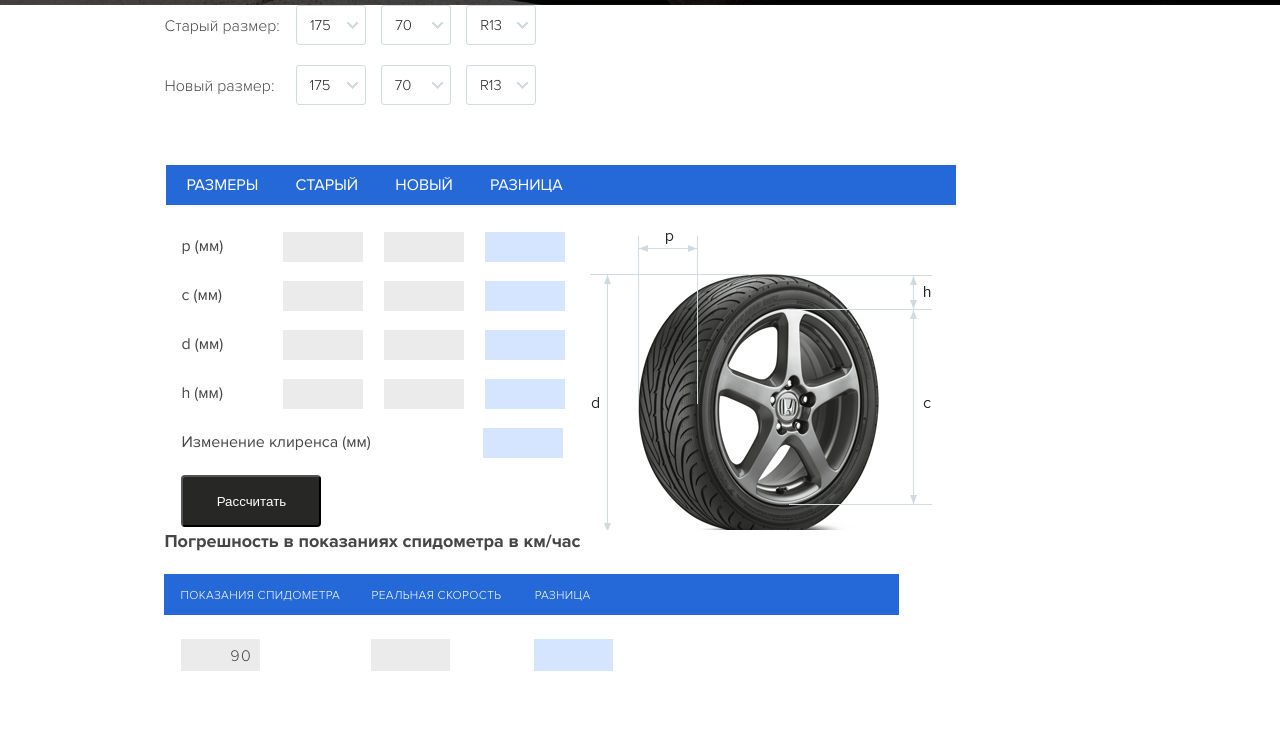
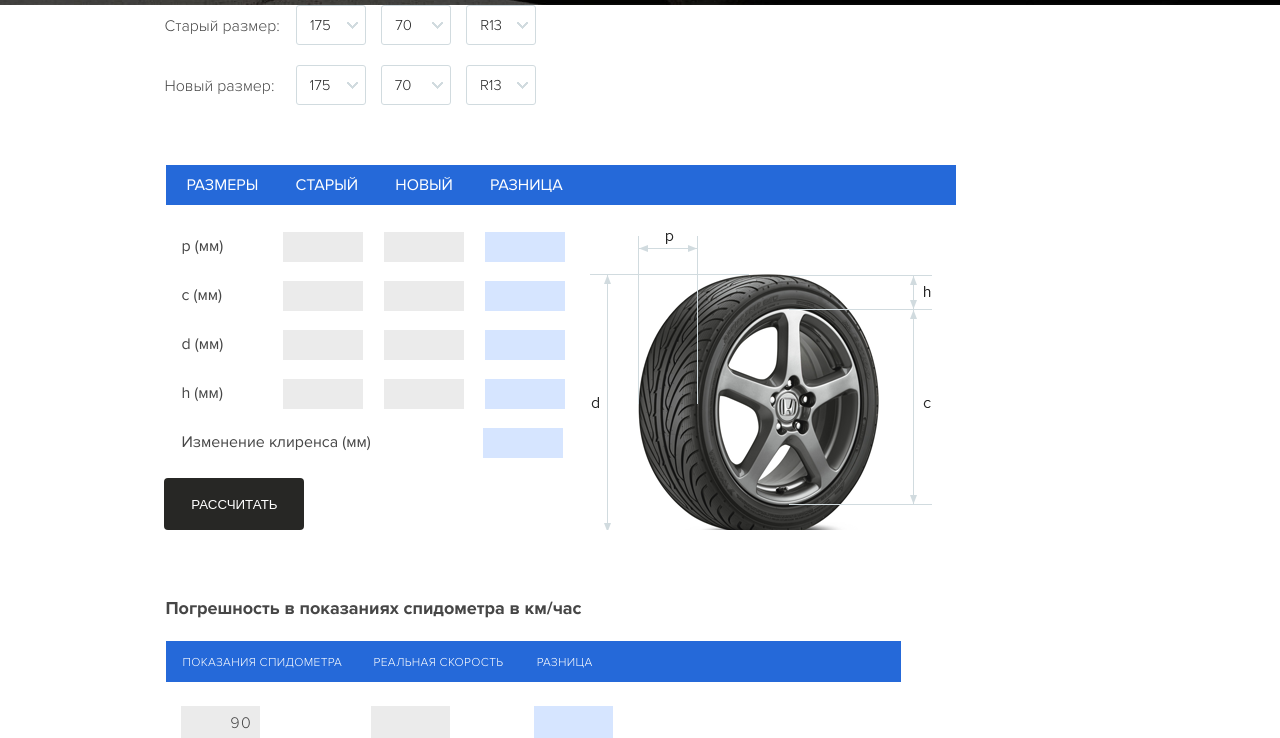
Before and after one commit to Static15/Project-cars, a plain HTML site: page index.html in a window 1280 px wide. Shown: the part 838-1576 px from the top of the page. Before the commit the page ends 1509 px from the top, so only its background shows below. Drawn offline with Linux system fonts and the light colour scheme.

Commit message:
add button

```diff
--- a/index.html
+++ b/index.html
@@ -101,7 +101,7 @@
             <input class="main-block__left-input  main-block__left-input_blue main-block__left-input_right" type="text">
           </div>
           <div class="btn-container">
-          <button class="btn-count" >Раcсчитать</button>
+          <button class="btn-count" >РАССЧИТАТЬ</button>
           </div>
         </div>
         <div class="main-block__right">
--- a/src/styles/main.css
+++ b/src/styles/main.css
@@ -174,7 +174,7 @@ header {
 .block-name {
   font: 1.125rem 'ProximaNovaBold';
   display: inline-block;
-  margin: 0 -2px 22px;
+  margin: 67px -1px 22px;
 }
 
 .blue-line {
@@ -182,7 +182,7 @@ header {
   min-width: 460px;
   height: 41px;
   background: #2569d9;
-  margin: 0 0 24px -2px;
+  margin: 0 0 24px 0;
 }
 
 .block-head {
@@ -299,7 +299,9 @@ ul.block-head li:nth-child(3) {
 	transition:400ms;
 	height:52px;
 	width:140px;
-
+	border:1px;
+	margin-left:-17px;
+	margin-top:3px;
 }
 
 .btn-count:hover{
```
